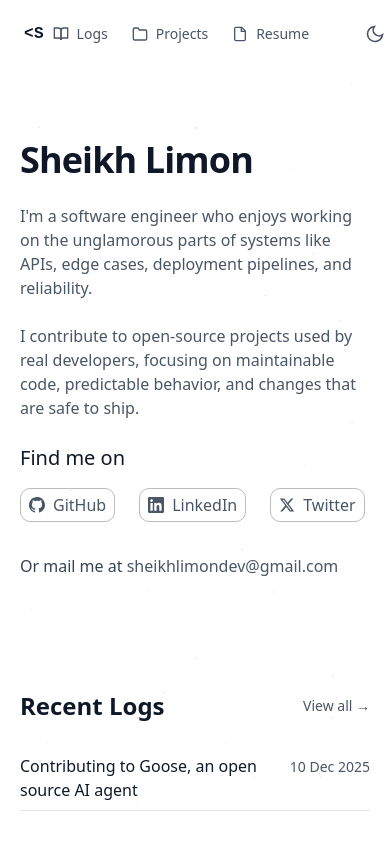
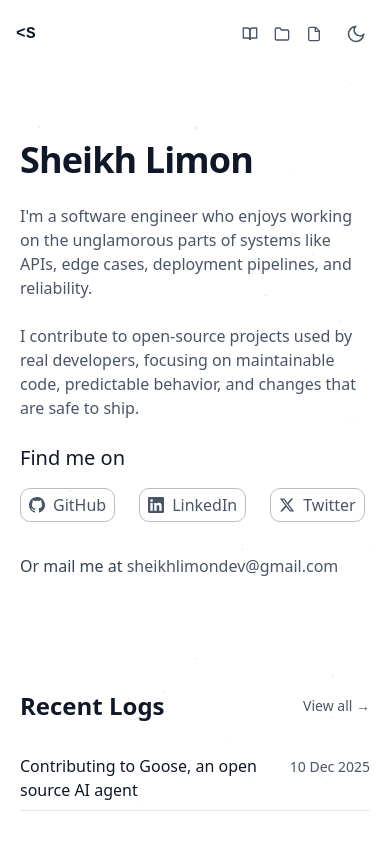
Before and after one commit to sheikhlimon/limon-portfolio, a Next.js app: page / in a window 390 px wide. Shown: the top 844 px of the page. Built offline with nearby package versions, Linux system fonts and the light colour scheme.

Commit message:
fix navbar for mobile devices

```diff
--- a/components/Navbar.tsx
+++ b/components/Navbar.tsx
@@ -99,7 +99,7 @@ export default function Navbar() {
   }, [pathname, navItems])
 
   return (
-    <nav className="flex items-center justify-between px-6 py-4 w-full">
+    <nav className="flex items-center justify-between px-4 sm:px-6 py-4 w-full">
       {/* SVG Logo */}
       <div className="flex items-center">
         <a
@@ -112,7 +112,7 @@ export default function Navbar() {
       </div>
 
       {/* Navigation Items */}
-      <div className="flex items-center gap-6">
+      <div className="flex items-center gap-4 sm:gap-6">
         {navItems.map((item) => (
           <a
             key={item.name}
@@ -127,12 +127,12 @@ export default function Navbar() {
             }`}
           >
             {item.icon}
-            {item.name}
+            <span className="hidden sm:inline">{item.name}</span>
           </a>
         ))}
 
         {/* Theme Toggle */}
-        <div className="ml-6">
+        <div className="sm:ml-6">
           <ThemeToggle />
         </div>
       </div>
```
